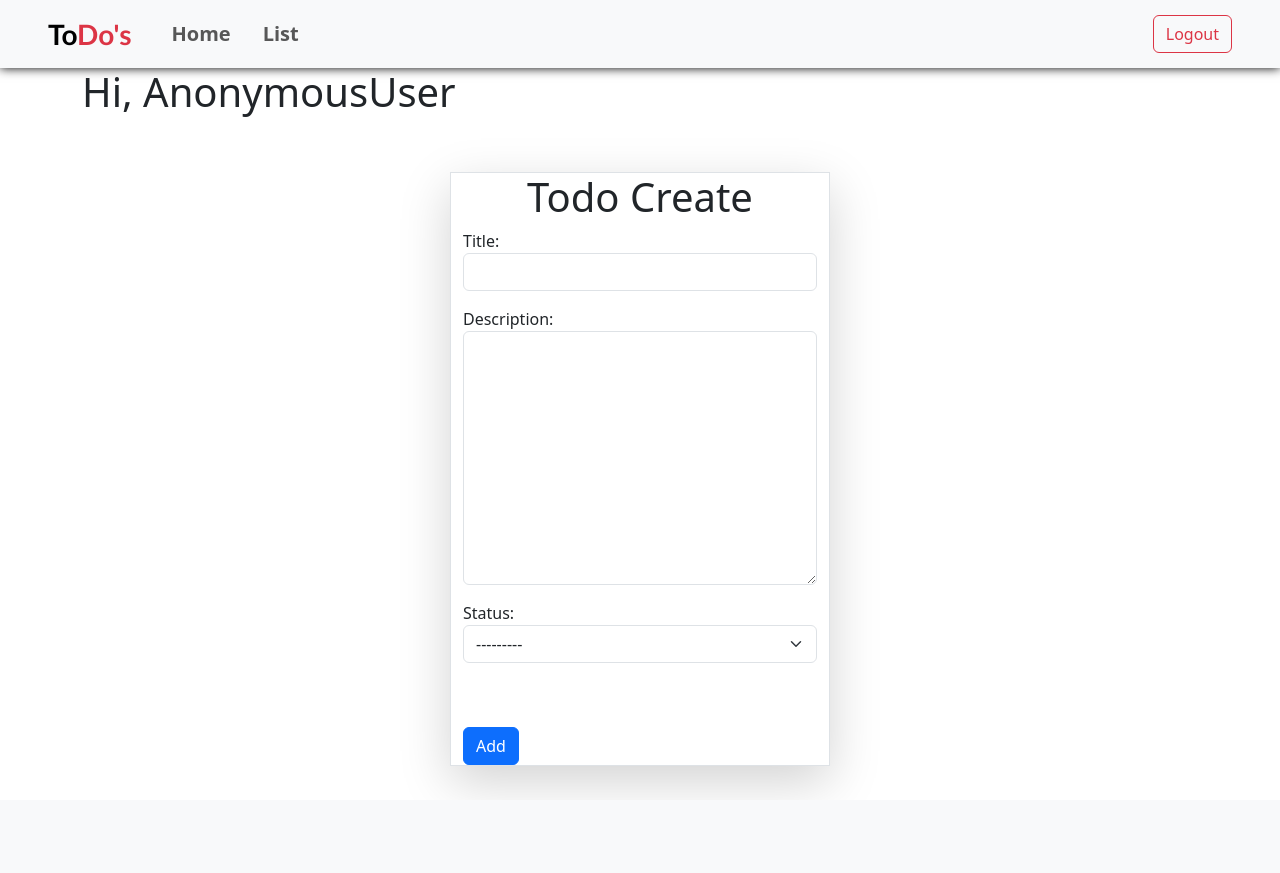
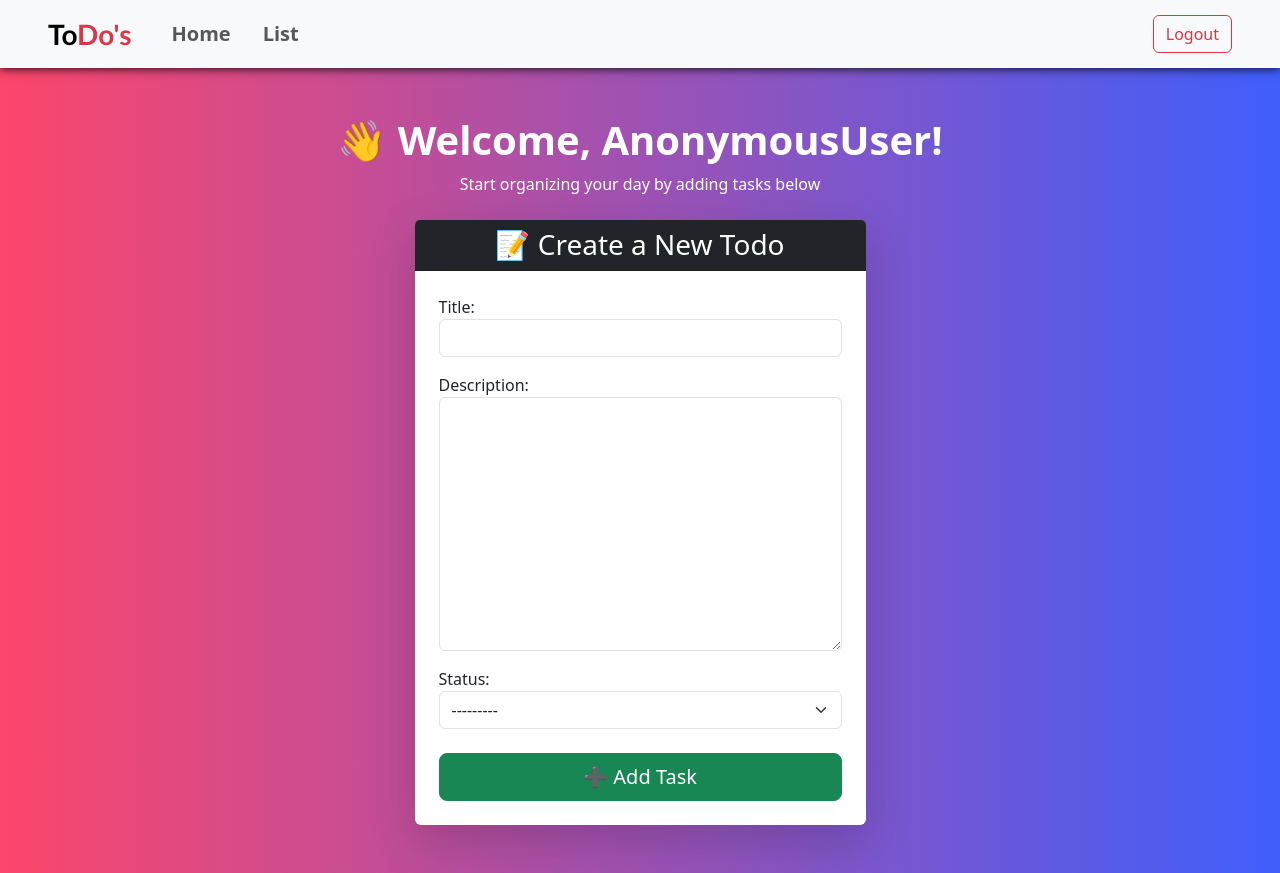
Before and after one commit to AlbinGeorge-2005/Todo, a Django app: page /todo/add/ in a window 1280 px wide. Before the commit the page ends 789 px from the top, so only its background shows below. Run offline with Django 5.2, Linux system fonts and the light colour scheme.

Commit message:
Todo Style

```diff
--- a/Todoapp/templates/base.html
+++ b/Todoapp/templates/base.html
@@ -18,10 +18,15 @@
         nav{
             box-shadow: 0 0 10px black;
         }
+
+ body {
+    background: linear-gradient(90deg, #FC466B 0%, #3F5EFB 100%)
+}
+
     </style>
 </head>
 
-<body>
+<body >
     <nav class="navbar navbar-expand-lg navbar-light bg-light px-5">
         <a  class="navbar-brand fs-3 fw-bold text-danger" style="font-family: 'Gill Sans', 'Gill Sans MT', Calibri, 'Trebuchet MS', sans-serif;" href="#"><span class="text-black">To</span>Do's</a>
         <button class="navbar-toggler" type="button" data-toggle="collapse" data-target="#navbarSupportedContent"
--- a/Todoapp/templates/log_in.html
+++ b/Todoapp/templates/log_in.html
@@ -11,7 +11,7 @@
 
 {% if messages %}
     {% for message in messages %}
-    <div class="alert  alert-{{ message.tags }} alert-dismissible fade show" role="alert">
+    <div class="alert  alert-{{ message.tags }} alert-danger alert-dismissible fade show" role="alert">
         <strong>{{ message }}</strong>
         <button type="button" class="btn-close" data-bs-dismiss="alert" aria-label="Close"></button>
     </div>
--- a/Todoapp/templates/sign_up.html
+++ b/Todoapp/templates/sign_up.html
@@ -15,7 +15,7 @@
                 <form action="" method="post">
                     {%csrf_token%}
                     {{form}} <br><br>
-                    <button class="btn btn-primary">Register</button>
+                    <button class="btn btn-primary btn-lg" type="submit" >Register</button>
                 </form>
             </div>
             <div class="col-4"></div>
--- a/Todoapp/templates/todo_create.html
+++ b/Todoapp/templates/todo_create.html
@@ -1,28 +1,35 @@
-{%extends 'base.html'%}
+{% extends 'base.html' %}
 
-{%block title_block%}
-<title>Todo {{request.user}}</title>
-{%endblock%}
+{% block title_block %}
+    <title>Todo - {{ request.user }}</title>
+{% endblock %}
 
+{% block main_block %}
+    <div  class="container py-5">
+        <div class="text-center mb-4 text-white">
+            <h1 class="fw-bold">👋 Welcome, {{ request.user }}!</h1>
+            <p class="text-white">Start organizing your day by adding tasks below</p>
+        </div>
 
-{%block main_block%}
-        <div class="container">
-                <div class="row">
-                    <h1> Hi, {{request.user}}</h1>
-                    <div class="col-4"></div>
-                    <div class="col-4 mt-5 border border- shadow-lg">
-                        <h1 style="text-align: center;">Todo Create</h1>
-
-
-                        <form action="" method="post">
-                            {%csrf_token%}
-                            {{form}} <br><br>
-
-                            <button class="btn btn-primary">Add</button>
+        <div class="row justify-content-center">
+            <div class="col-md-6 col-lg-5">
+                <div class="card shadow-lg border-0">
+                    <div class="card-header bg-dark text-white text-center">
+                        <h3 class="mb-0">📝 Create a New Todo</h3>
+                    </div>
+                    <div class="card-body p-4">
+                        <form method="post" novalidate>
+                            {% csrf_token %}
+                            {{ form }}
+                            <div class="d-grid mt-4">
+                                <button type="submit" class="btn btn-success btn-lg">
+                                    ➕ Add Task
+                                </button>
+                            </div>
                         </form>
                     </div>
-                    <div class="col-4"></div>
                 </div>
             </div>
-
-{%endblock%}
+        </div>
+    </div>
+{% endblock %}
--- a/Todoapp/templates/tododetail.html
+++ b/Todoapp/templates/tododetail.html
@@ -6,7 +6,7 @@
 
 
 {%block main_block%}
-<h2 style="text-align: center;">{{request.user}}'s Detail</h2>
+<h2 style="text-align: center; color: white;">{{request.user}}'s Detail</h2>
     <table class="table table-bordered">
         <tr>
             <th>ID</th>
--- a/Todoapp/templates/todoupdate.html
+++ b/Todoapp/templates/todoupdate.html
@@ -18,8 +18,9 @@
                 <form action="" method="post">
                     {%csrf_token%}
                     {{form}} <br><br>
-
-                    <button class="btn btn-primary">Update</button>
+                   <div class="d-grid mt-4">
+                    <button class="btn btn-primary btn-lg" type="submit">Update</button>
+                    </div>
                 </form>
             </div>
             <div class="col-4"></div>
--- a/Todoapp/views.py
+++ b/Todoapp/views.py
@@ -27,6 +27,7 @@
             messages.success(request,"Creation successful")
 
             return redirect('login')
+
         return render(request,'sign_up.html')
 
 
```
Also changed, not shown: Todoapp/templates/todo_list.html (+39 -9 lines), db.sqlite3.
